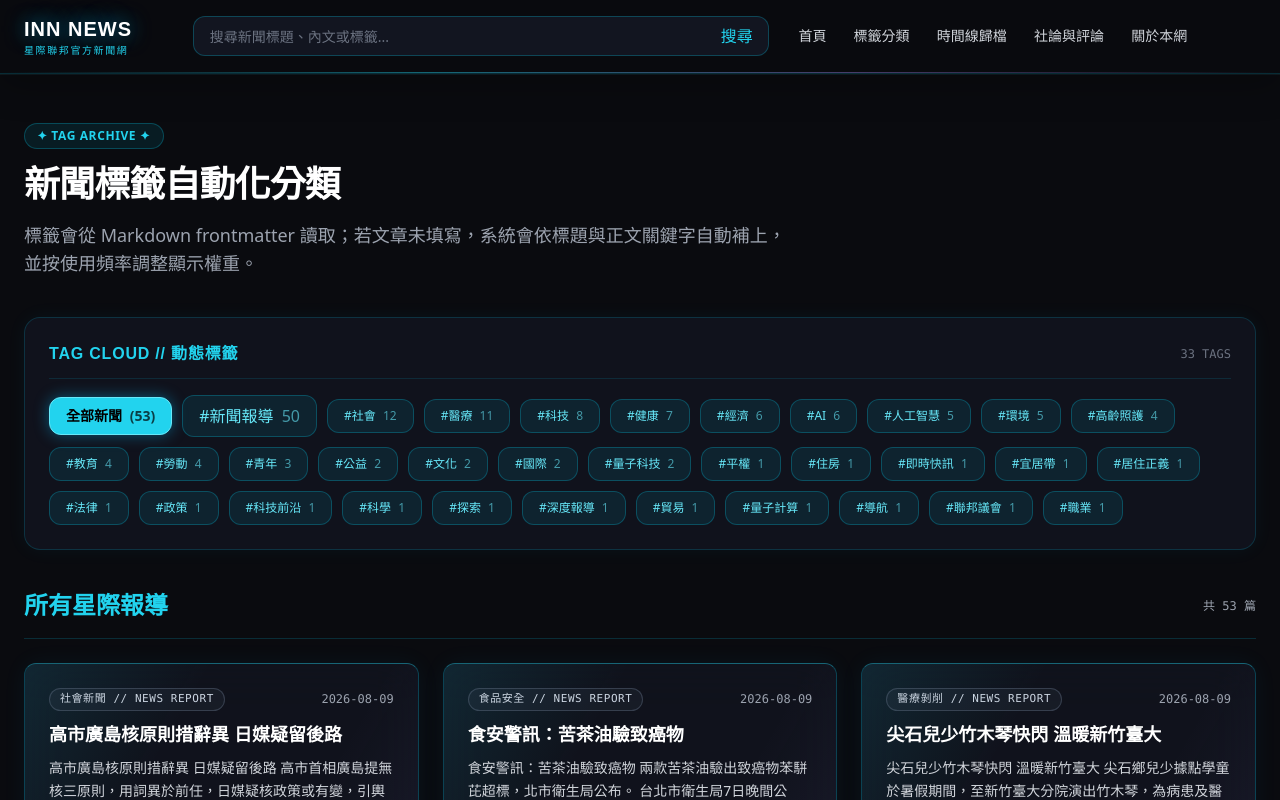
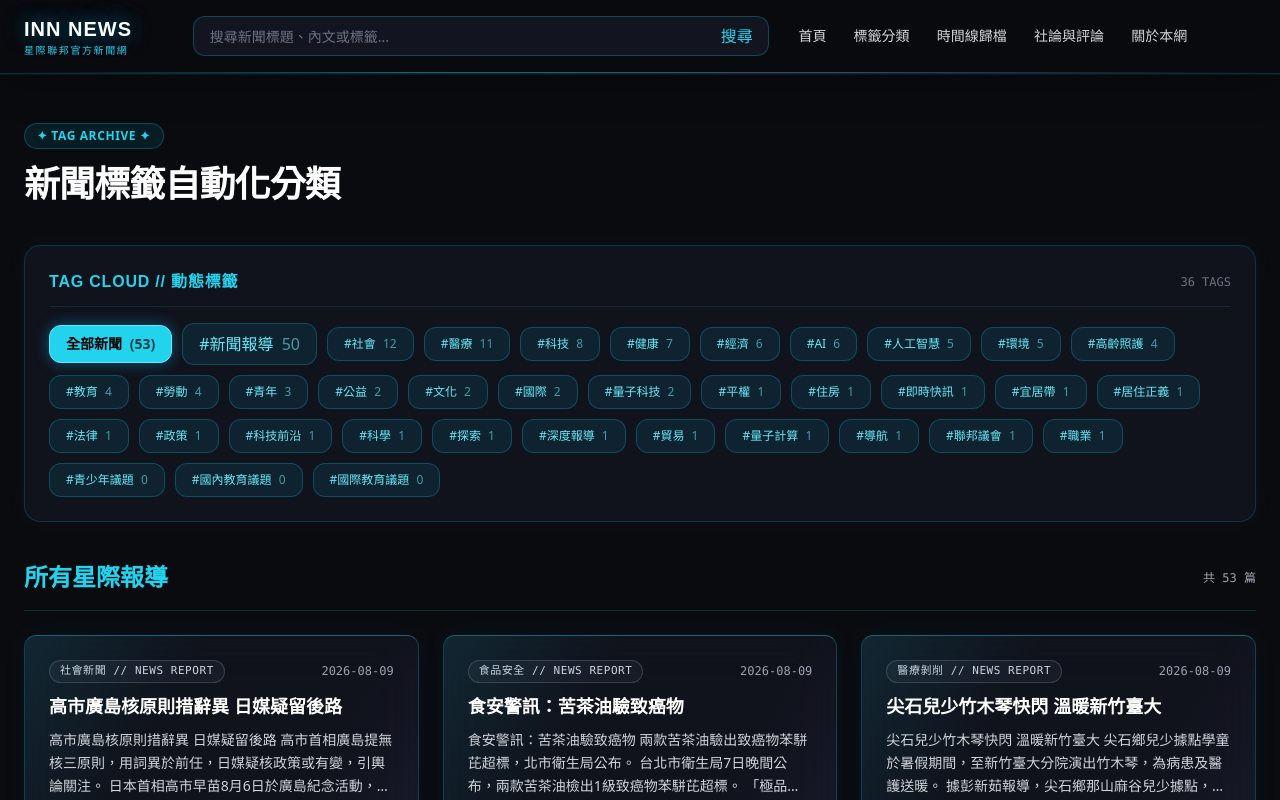
Before and after one commit to crestylonnews-ship-it/inn-news-portal, a Next.js app: page /tags in a window 1280 px wide. Shown: the top 800 px of the page. Built offline with nearby package versions, Linux system fonts and the light colour scheme.

Commit message:
新增教育議題標籤入口並精簡標籤頁

```diff
--- a/app/tags/page.tsx
+++ b/app/tags/page.tsx
@@ -33,6 +33,12 @@ function TagsContent() {
   const tagStats = useMemo(() => {
     const counts = new Map<string, number>();
     articles.forEach(article => article.tags?.forEach(tag => counts.set(tag, (counts.get(tag) || 0) + 1)));
+
+    // Keep the three editorial education topics visible as permanent entry points.
+    ['國際教育議題', '國內教育議題', '青少年議題'].forEach(tag => {
+      if (!counts.has(tag)) counts.set(tag, 0);
+    });
+
     return Array.from(counts, ([tag, count]) => ({ tag, count })).sort((a, b) => b.count - a.count || a.tag.localeCompare(b.tag, 'zh-Hant'));
   }, [articles]);
 
@@ -46,8 +52,7 @@ function TagsContent() {
       <header className="max-w-3xl space-y-4">
         <div className="inline-flex rounded-full border border-cyan-500/30 bg-cyan-500/10 px-3 py-1 text-xs font-semibold tracking-wider text-cyan-400 uppercase">✦ TAG ARCHIVE ✦</div>
         <h1 className="text-3xl font-extrabold tracking-tight text-white sm:text-4xl font-orbitron">新聞標籤自動化分類</h1>
-        <p className="text-base leading-relaxed text-gray-400 sm:text-lg">標籤會從 Markdown frontmatter 讀取；若文章未填寫，系統會依標題與正文關鍵字自動補上，並按使用頻率調整顯示權重。</p>
-      </header>
+              </header>
 
       <section aria-labelledby="tag-cloud-title" className="rounded-2xl border border-cyan-500/20 bg-[#121520]/80 p-4 shadow-[0_0_20px_rgba(0,191,255,0.05)] sm:p-6">
         <div className="mb-4 flex items-center justify-between gap-3 border-b border-cyan-500/15 pb-3">
```
